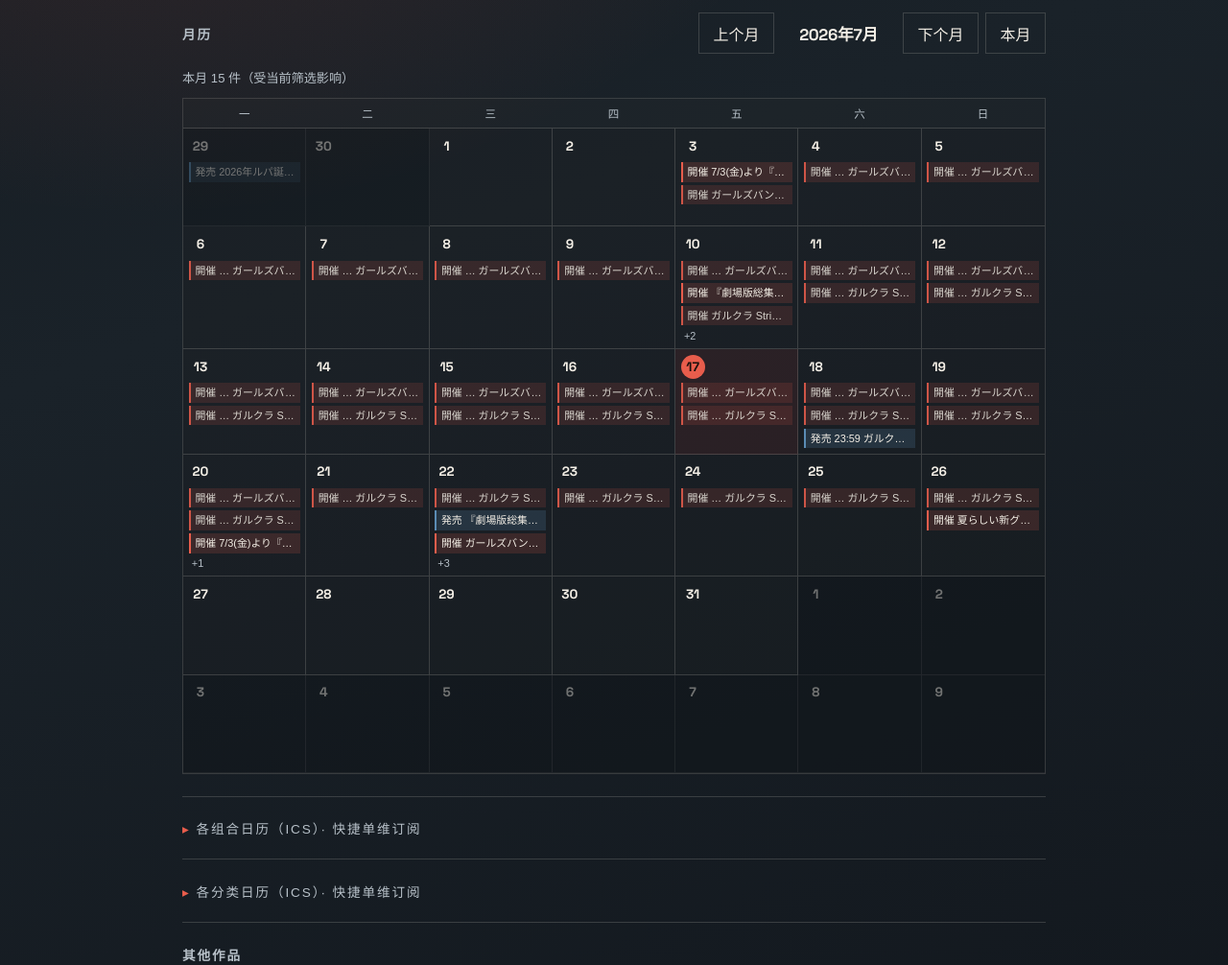
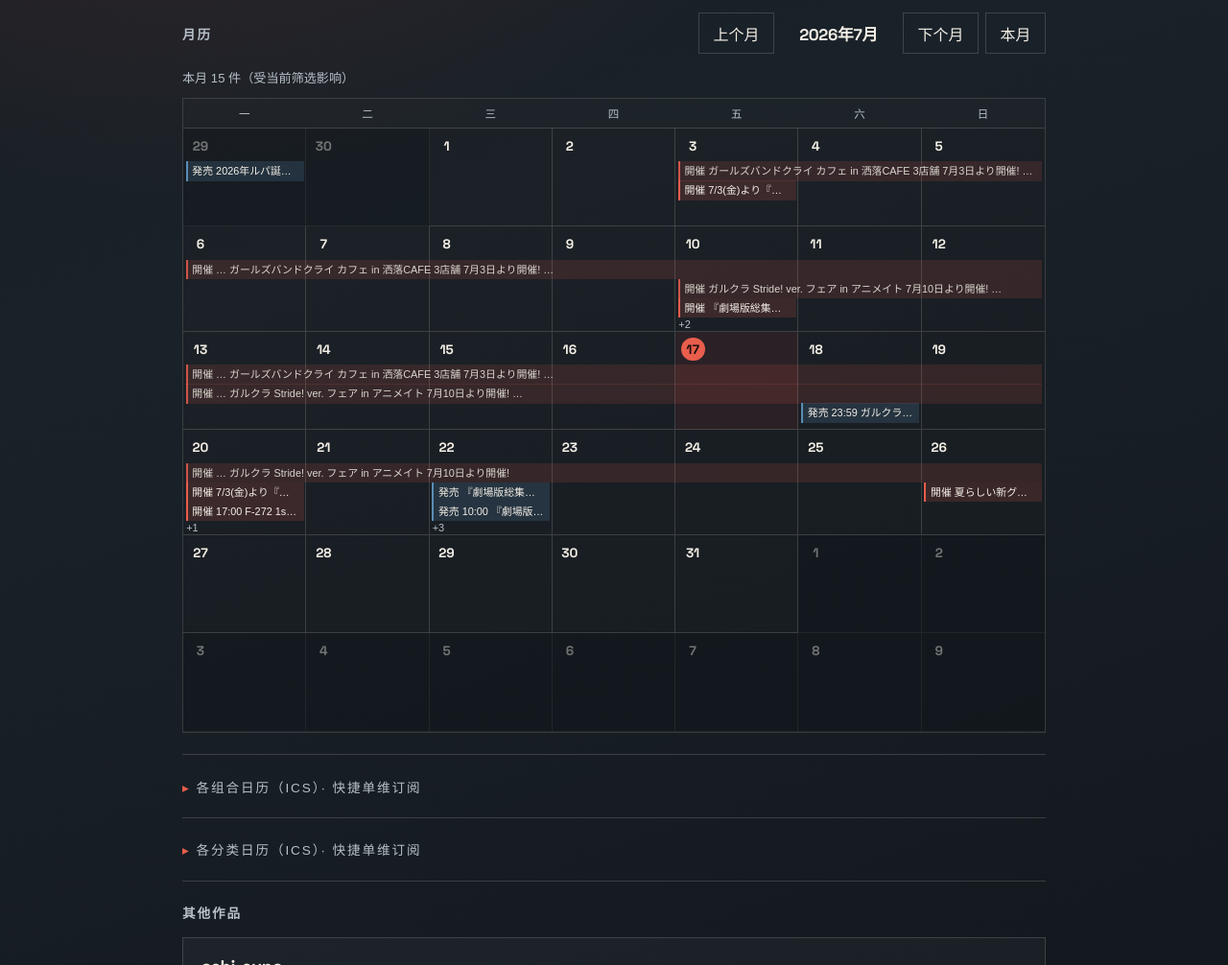
Before and after one commit to swsoyee/gbc-news, a website: page public/index.html in a window 1280 px wide. Shown: the part 1120-2126 px from the top of the page at 96% size. Drawn offline with Linux system fonts and the light colour scheme; a web font is replaced by a local one.

Commit message:
fix: 日历跨日事件显示为连续横条
Co-authored-by: Cursor <cursoragent@cursor.com>

```diff
--- a/public/index.html
+++ b/public/index.html
@@ -174,10 +174,16 @@
         background: rgba(0, 0, 0, 0.16);
       }
       .calendar-weekdays,
-      .calendar-grid {
+      .calendar-week {
         display: grid;
         grid-template-columns: repeat(7, minmax(6.2rem, 1fr));
         min-width: 43.4rem;
+      }
+      .calendar-grid {
+        min-width: 43.4rem;
+      }
+      .calendar-week {
+        position: relative;
       }
       .calendar-weekdays span {
         padding: 0.45rem 0.35rem;
@@ -227,6 +233,11 @@
       }
       a.calendar-chip {
         display: block;
+        align-self: start;
+        grid-row: 1;
+        min-width: 0;
+        margin: calc(2.15rem + var(--calendar-lane) * 1.25rem) 0.16rem 0;
+        z-index: 1;
         overflow: hidden;
         text-overflow: ellipsis;
         white-space: nowrap;
@@ -252,6 +263,10 @@
         background: rgba(90, 140, 180, 0.32);
       }
       .calendar-more {
+        align-self: start;
+        grid-row: 1;
+        margin-top: calc(2.15rem + 3 * 1.25rem);
+        z-index: 1;
         color: var(--muted);
         font-size: 0.68rem;
         padding: 0.1rem 0.2rem;
--- a/public/subscribe.js
+++ b/public/subscribe.js
@@ -237,15 +237,46 @@ function buildCalendarEvents(groups, categories) {
   )
 }
 
-function eventsCoveringDay(events, isoDate) {
-  return events.filter((event) => event.date <= isoDate && isoDate <= event.endDate)
+function buildWeekSegments(events, cells) {
+  const weekStart = cells[0].date
+  const weekEnd = cells[cells.length - 1].date
+  const segments = events
+    .filter((event) => event.date <= weekEnd && event.endDate >= weekStart)
+    .map((event) => {
+      const startDate = event.date < weekStart ? weekStart : event.date
+      const endDate = event.endDate > weekEnd ? weekEnd : event.endDate
+      return {
+        event,
+        startColumn: cells.findIndex((cell) => cell.date === startDate),
+        endColumn: cells.findIndex((cell) => cell.date === endDate),
+        continuesBefore: event.date < weekStart,
+        continuesAfter: event.endDate > weekEnd,
+      }
+    })
+    .sort(
+      (a, b) =>
+        a.startColumn - b.startColumn ||
+        b.endColumn - a.endColumn ||
+        a.event.item.title.localeCompare(b.event.item.title),
+    )
+
+  const laneEnds = []
+  for (const segment of segments) {
+    let lane = laneEnds.findIndex((endColumn) => endColumn < segment.startColumn)
+    if (lane === -1) lane = laneEnds.length
+    laneEnds[lane] = segment.endColumn
+    segment.lane = lane
+  }
+  return segments
 }
 
-function chipLabel(event, isoDate) {
+function chipLabel(segment) {
+  const { event, continuesBefore, continuesAfter } = segment
   const kind = eventKindLabel(event.kind)
-  const prefix = event.startTime && event.date === isoDate ? `${event.startTime} ` : ''
-  const spanMark = event.endDate > event.date && event.date !== isoDate ? '… ' : ''
-  return `${kind} ${spanMark}${prefix}${event.item.title}`
+  const startMark = continuesBefore ? '… ' : ''
+  const endMark = continuesAfter ? ' …' : ''
+  const time = event.startTime && !continuesBefore ? `${event.startTime} ` : ''
+  return `${kind} ${startMark}${time}${event.item.title}${endMark}`
 }
 
 function renderCalendar(groups, categories) {
@@ -271,9 +302,16 @@ function renderCalendar(groups, categories) {
   }
 
   calendarGridEl.replaceChildren()
-  for (const cell of cells) {
+  for (let weekStart = 0; weekStart < cells.length; weekStart += 7) {
+    const weekCells = cells.slice(weekStart, weekStart + 7)
+    const weekEl = document.createElement('div')
+    weekEl.className = 'calendar-week'
+
+    for (const [dayIndex, cell] of weekCells.entries()) {
       const cellEl = document.createElement('div')
       cellEl.className = 'calendar-day-cell'
+      cellEl.style.gridColumn = String(dayIndex + 1)
+      cellEl.style.gridRow = '1'
       if (!cell.inMonth) cellEl.classList.add('is-outside')
       if (cell.date === today) cellEl.classList.add('is-today')
 
@@ -281,33 +319,44 @@ function renderCalendar(groups, categories) {
       num.className = 'calendar-day-num'
       num.textContent = String(cell.dayNum)
       cellEl.appendChild(num)
+      weekEl.appendChild(cellEl)
+    }
 
-    const dayEvents = eventsCoveringDay(events, cell.date)
-    if (dayEvents.length > 0) {
-      const list = document.createElement('div')
-      list.className = 'calendar-day-events'
-      const visible = dayEvents.slice(0, CHIPS_PER_DAY)
-      for (const event of visible) {
+    const segments = buildWeekSegments(events, weekCells)
+    for (const segment of segments) {
+      if (segment.lane < CHIPS_PER_DAY) {
+        const { event } = segment
         const chip = document.createElement('a')
         chip.className = event.kind === 'sale' ? 'calendar-chip is-sale' : 'calendar-chip'
         if (event.endDate > event.date) chip.classList.add('is-span')
+        chip.style.gridColumn = `${segment.startColumn + 1} / ${segment.endColumn + 2}`
+        chip.style.setProperty('--calendar-lane', String(segment.lane))
         chip.href = event.item.url
         chip.target = '_blank'
         chip.rel = 'noopener'
-        chip.title = `${eventKindLabel(event.kind)} ${event.item.title}`
-        chip.textContent = chipLabel(event, cell.date)
-        list.appendChild(chip)
+        chip.title = `${eventKindLabel(event.kind)} ${event.date}～${event.endDate} ${event.item.title}`
+        chip.textContent = chipLabel(segment)
+        weekEl.appendChild(chip)
       }
-      if (dayEvents.length > CHIPS_PER_DAY) {
+    }
+
+    for (let dayIndex = 0; dayIndex < weekCells.length; dayIndex += 1) {
+      const hiddenCount = segments.filter(
+        (segment) =>
+          segment.lane >= CHIPS_PER_DAY &&
+          segment.startColumn <= dayIndex &&
+          dayIndex <= segment.endColumn,
+      ).length
+      if (hiddenCount > 0) {
         const more = document.createElement('div')
         more.className = 'calendar-more'
-        more.textContent = `+${dayEvents.length - CHIPS_PER_DAY}`
-        list.appendChild(more)
+        more.style.gridColumn = String(dayIndex + 1)
+        more.textContent = `+${hiddenCount}`
+        weekEl.appendChild(more)
       }
-      cellEl.appendChild(list)
     }
 
-    calendarGridEl.appendChild(cellEl)
+    calendarGridEl.appendChild(weekEl)
   }
 }
 
```
Lines whose indentation alone changed are shown as unchanged.
